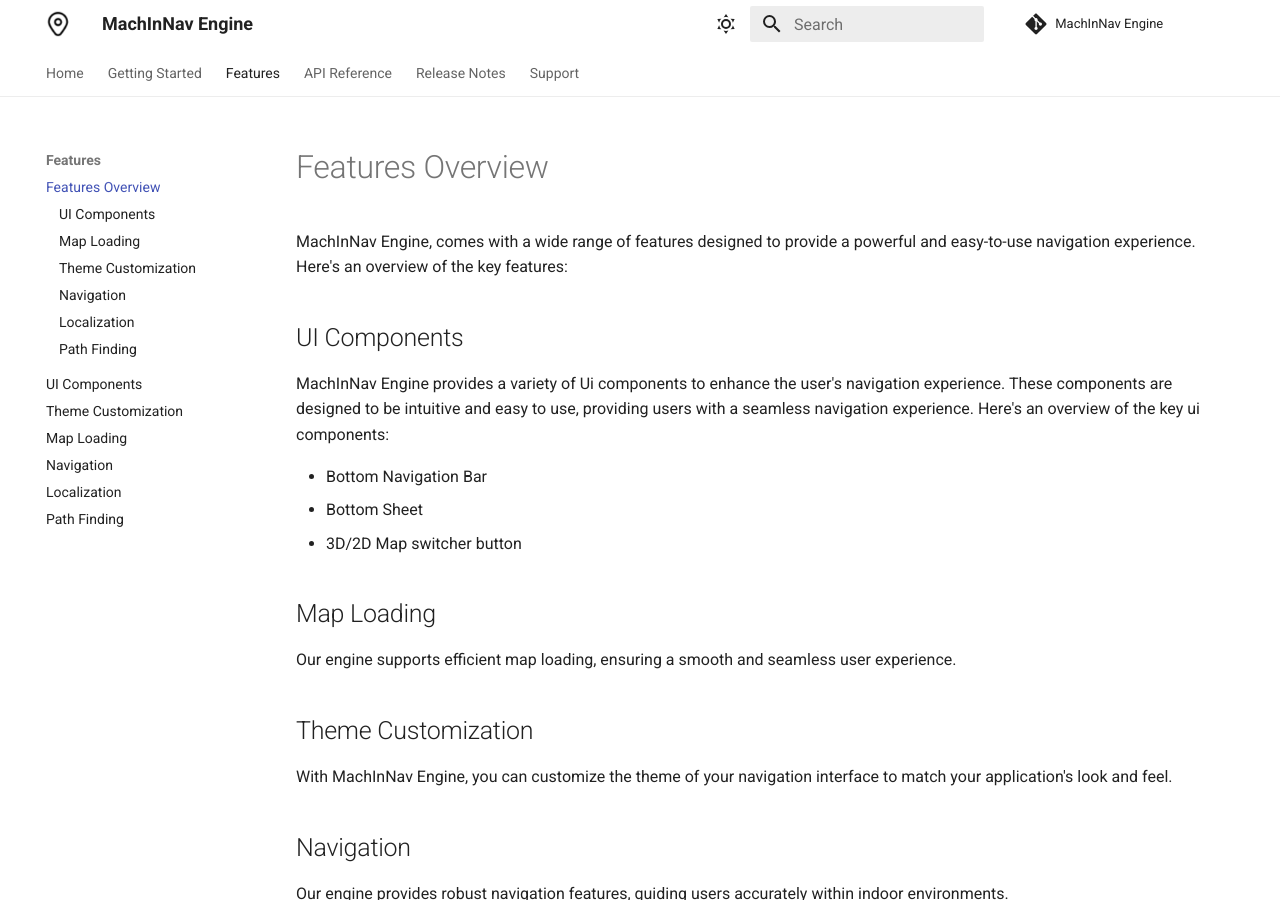
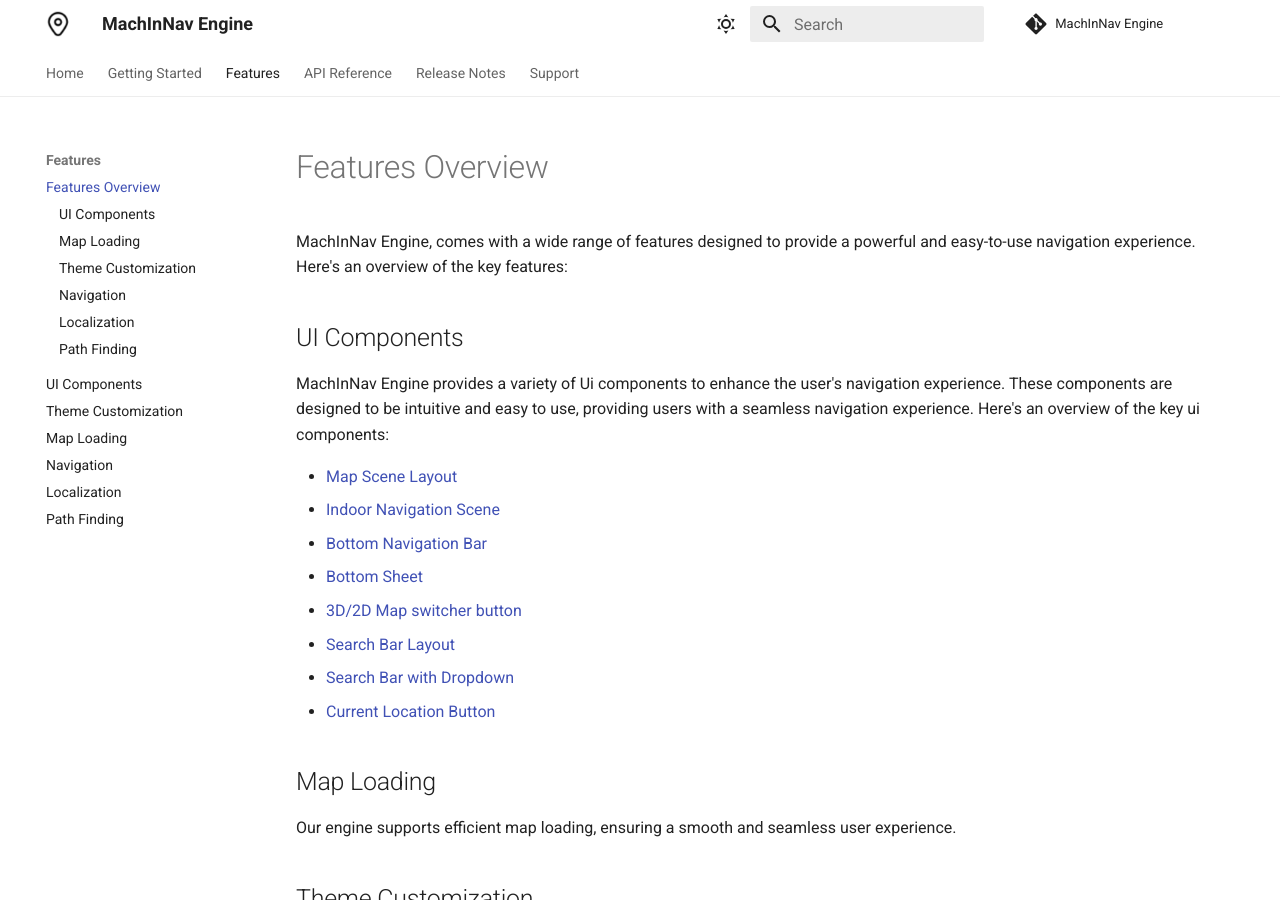
Before and after one commit to KvRae/MINE-Docs, an MkDocs documentation site: the page built from docs/features/features_overview.md, in a window 1280 px wide and 900 px high. Built offline with MkDocs 1.6.1 and Material for MkDocs 9.7.7, drawn with Linux system fonts in a browser that asks for light colours.

Commit message:
Working on Ui Feature docs

```diff
--- a/docs/features/features_overview.md
+++ b/docs/features/features_overview.md
@@ -8,9 +8,15 @@ MachInNav Engine provides a variety of Ui components to enhance the user's navig
 These components are designed to be intuitive and easy to use, providing users with a seamless navigation experience.
 Here's an overview of the key ui components:
 
-- Bottom Navigation Bar
-- Bottom Sheet
-- 3D/2D Map switcher button
+
+- [Map Scene Layout](./ui_components.md#map-scene-layout)
+- [Indoor Navigation Scene](./ui_components.md#indoor-navigation-scene)
+- [Bottom Navigation Bar](./ui_components.md#bottom-navigation-bar)
+- [Bottom Sheet](./ui_components.md#bottom-sheet)
+- [3D/2D Map switcher button](./ui_components.md#3d2d-map-switcher-button)
+- [Search Bar Layout](./ui_components.md#search-bar-layout)
+- [Search Bar with Dropdown](./ui_components.md#search-bar-with-dropdown)
+- [Current Location Button](./ui_components.md#current-location-button)
 
 ## Map Loading
 
```
Also changed, not shown: docs/features/ui_components.md (+47 -3 lines).
